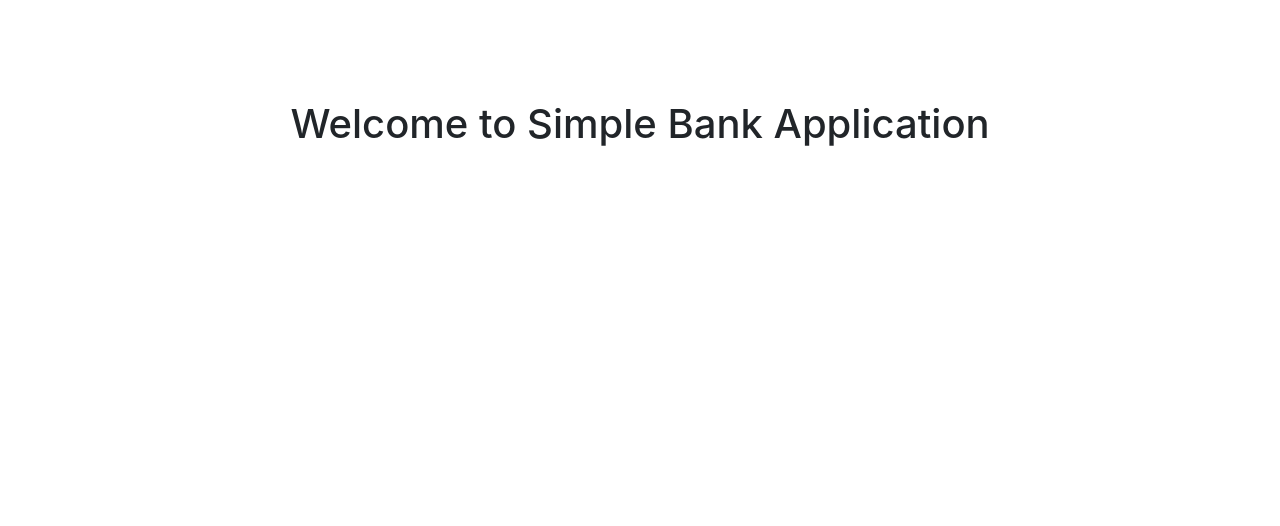
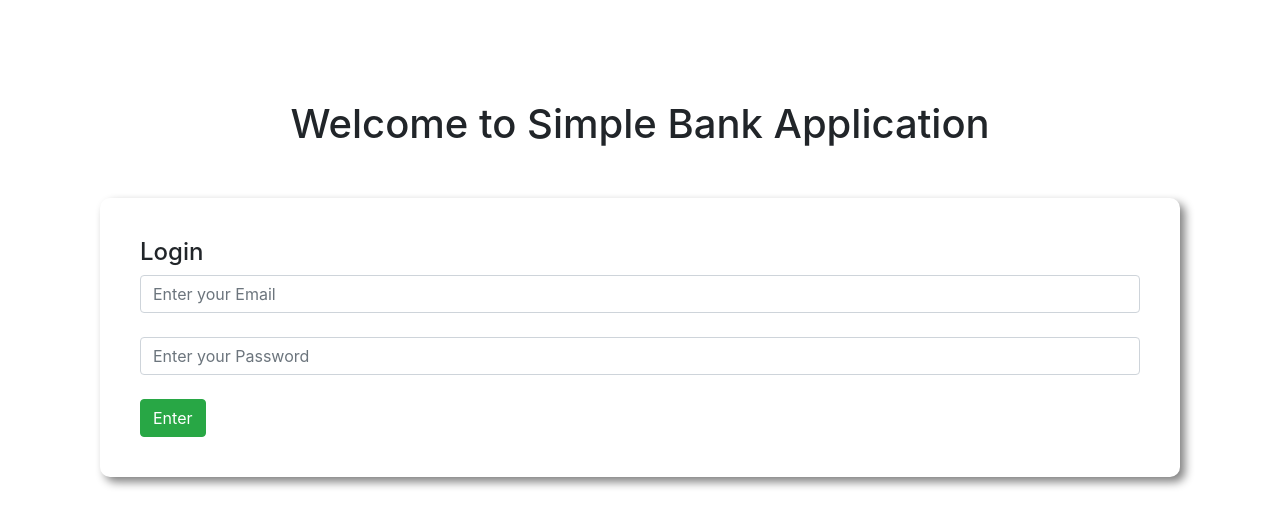
Before and after one commit to habib24457/simple-bank, a plain HTML site: page index.html in a window 1280 px wide. Drawn offline with nearby package versions, Linux system fonts and the light colour scheme.

Commit message:
added first page

```diff
--- a/index.html
+++ b/index.html
@@ -8,7 +8,25 @@
     <link rel="stylesheet" href="style.css">
 </head>
 <body>
-    <h1 class="text-center">Welcome to Simple Bank Application</h1>
+    <div id="login-area">
+        <h1 class="text-center">Welcome to Simple Bank Application</h1>
+        <div class="submit-area">
+            <h4>Login</h4>
+            <input class="form-control" type="text" placeholder="Enter your Email">
+            <br>
+            <input class="form-control" type="password" placeholder="Enter your Password">
+            <br>
+            <button id="login-btn" class="btn btn-success ">Enter</button>
+        </div>
+    </div>
+
+    <script>
+        const loginBtn = document.getElementById("login-btn");
+        loginBtn.addEventListener("click",function(){
+          const loginArea = document.getElementById("login-area");
+          loginArea.style.display = "none";
+        })
+    </script>
 
 </body>
 </html>
--- a/style.css
+++ b/style.css
@@ -1,3 +1,10 @@
 body {
   padding: 100px;
 }
+
+.submit-area {
+  margin-top: 50px;
+  padding: 40px;
+  border-radius: 10px;
+  box-shadow: 5px 5px 10px gray;
+}
```
